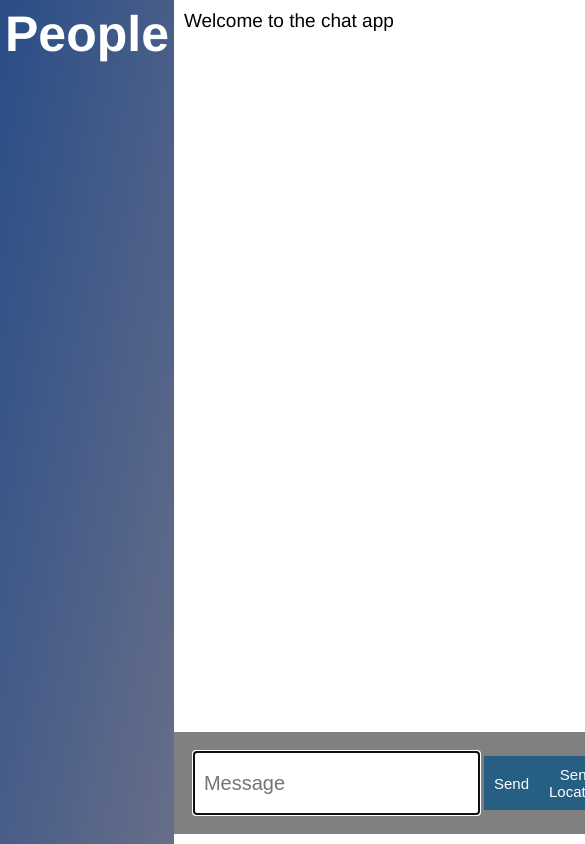
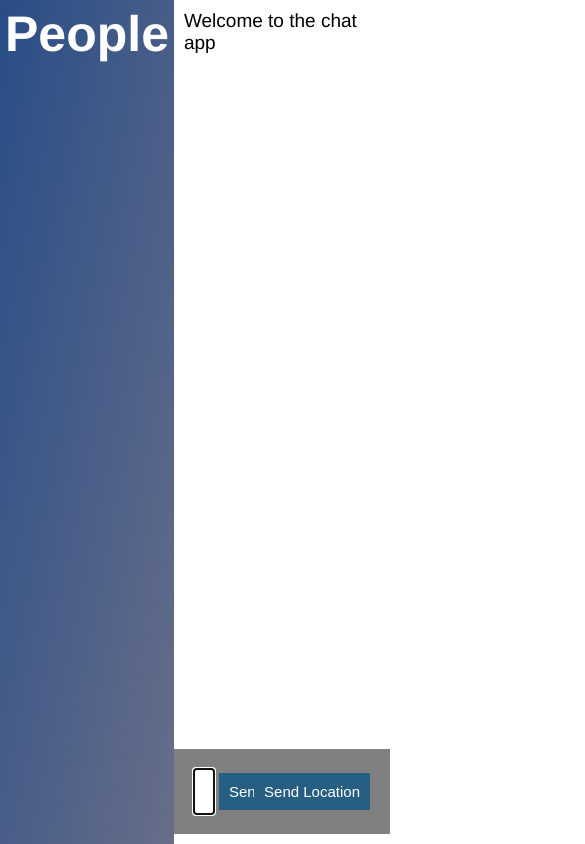
Before and after one commit to kent426/node-chat-app, a website: page public/chat.html in a window 390 px wide. Shown: the top 844 px of the page, 585 px wide, since content can reach past the window. Drawn offline with nearby package versions, Linux system fonts and the light colour scheme; no server answers.

Commit message:
make input responsive

```diff
--- a/public/css/styles.css
+++ b/public/css/styles.css
@@ -19,6 +19,7 @@ body {
 
 .container {
     display: flex;
+    min-width: 0;
     position: absolute;
     height: 100%;
     width: 100%;
@@ -36,7 +37,8 @@ body {
 }
 
 .rightbar {
-    flex-grow: 1;
+    flex-grow: 1 ;
+
     display: flex;
     flex-direction: column;
 
@@ -58,7 +60,7 @@ body {
     margin: 0.2rem;
 }
 .rightbar--sendview {
-    flex:0 0 10%;
+    flex:0 1 10%;
     display: flex;
     align-items: stretch;
     background-color: gray;
@@ -68,7 +70,8 @@ body {
 
 }
 .rightbar--sendview--form {
-    flex: 1;
+    flex: 1 1;
+    min-width: 0;
     display: flex;
     font-weight: 40;
 
@@ -77,7 +80,8 @@ body {
 }
 
 .rightbar--sendview--form--input{
-    flex:1;
+    flex:1 1;
+    width: 0;
     margin-right: .5rem;
     border: none;
     padding: 1rem;
```
